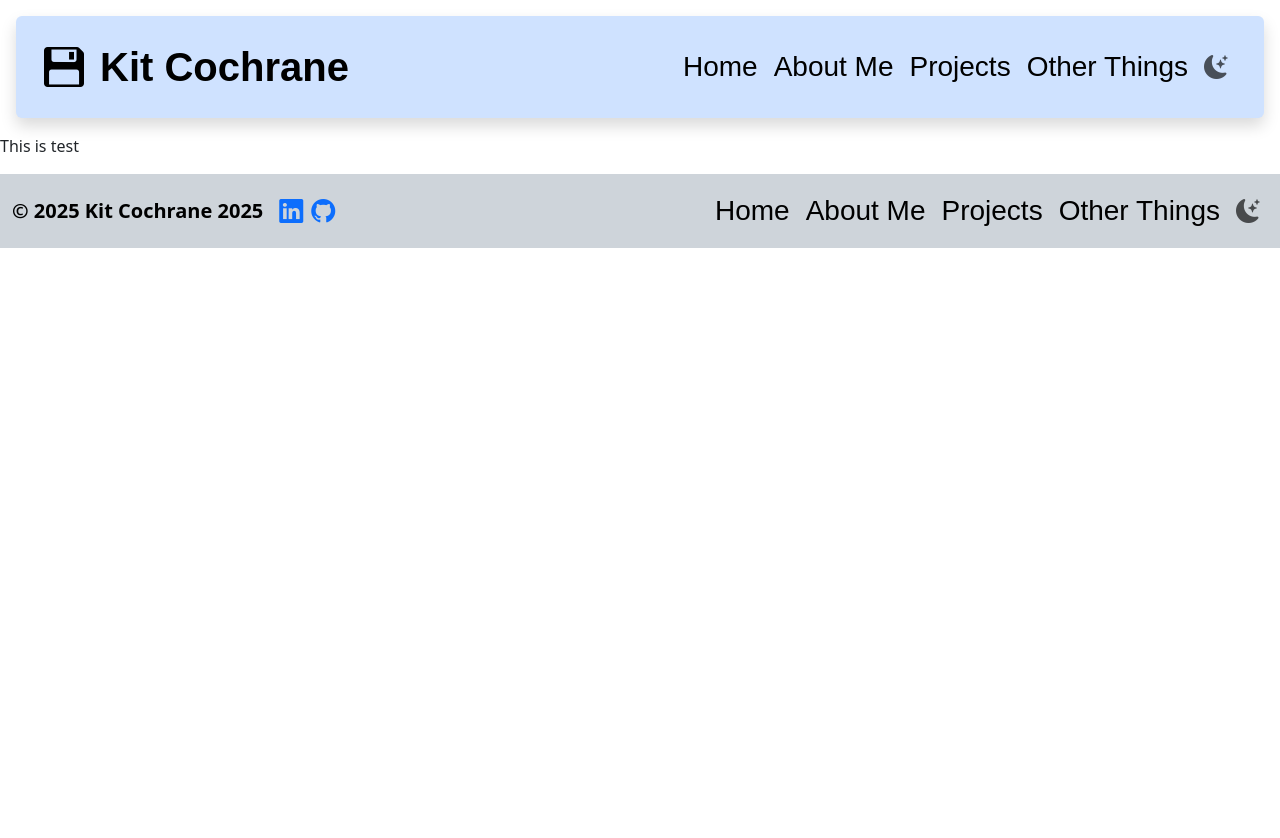
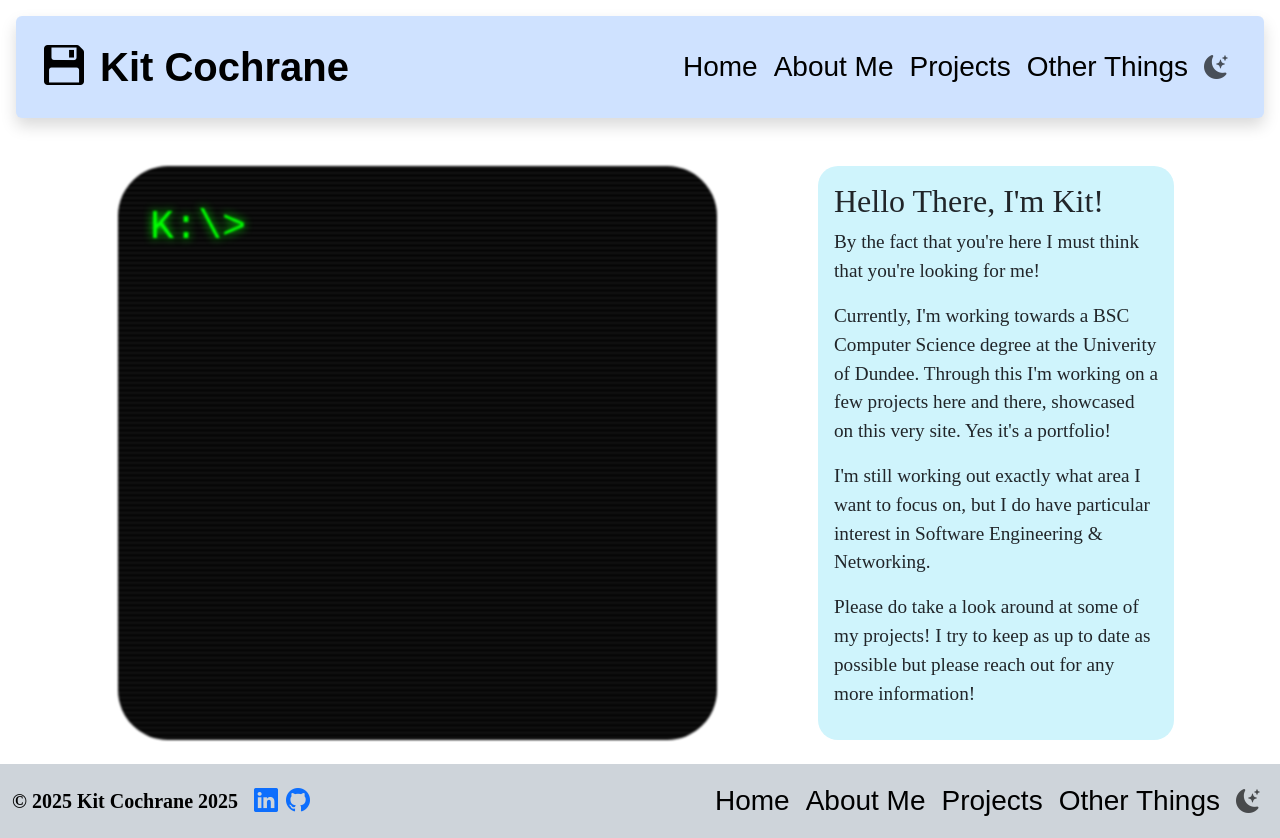
Before and after one commit to dev-kit77/Portfolio, a plain HTML site: page index.html in a window 1280 px wide. Before the commit the page ends 800 px from the top, so only its background shows below. Drawn offline with nearby package versions, Linux system fonts and the light colour scheme; a web font is replaced by a local one.

Commit message:
Implemented Basic Home Page

```diff
--- /dev/null
+++ b/animations.js
@@ -0,0 +1,16 @@
+import { typer, blink,remover } from './javasc/typing.js'
+export { headline }
+
+async function headline(element) {
+	element.innerText = 'K:\\>';
+
+	await blink(element, 50);
+
+	await typer(element, 'welcome to my site!');
+
+	await blink(element, 250)
+
+	await remover(element, 19)
+
+	headline(element)
+}
--- a/index.html
+++ b/index.html
@@ -28,7 +28,38 @@
 		<header id="header" class="sticky-top"></header>
 
 		<main>
-			<p>This is test</p>
+			<div class="container">
+				<div class="row m-4 g-4">
+					<div class="col-12 col-md-7 order-1">
+						<div class="crt" style="width: 100%; height: 100%;">
+							<div class="imageContainer fs-1" id="headline"></div>
+						</div>
+					</div>
+
+					<div class="col-md-1 order-2"></div>
+
+					<div class="p-3 col-12 col-md-4 order-3 bg-info-subtle round">
+							<h2>Hello There, I'm Kit!</h2>
+
+							<p>
+								By the fact that you're here I must think that you're looking for me!
+							</p>
+
+							<p>
+								Currently, I'm working towards a BSC Computer Science degree at the Univerity of Dundee.
+								Through this I'm working on a few projects here and there, showcased on this very site. Yes it's a portfolio!
+							</p>
+
+							<p>
+								I'm still working out exactly what area I want to focus on, but I do have particular interest in Software Engineering & Networking.
+							</p>
+
+							<p>
+								Please do take a look around at some of my projects! I try to keep as up to date as possible but please reach out for any more information!
+							</p>
+					</div>
+				</div>
+			</div>
 		</main>
 
 		<footer id="footer"></footer>
--- a/main.js
+++ b/main.js
@@ -1,5 +1,6 @@
-//import dark mode set
+//import modules
 import { setLights } from './javasc/darkToggle.js'
+import { headline } from './animations.js'
 
 //point of entry
 $(function () {
@@ -31,4 +32,7 @@ function main() {
 	else {
 		setLights(true)
 	}
+
+	//call animation functions
+	headline(document.getElementById('headline'))
 }
--- a/style.css
+++ b/style.css
@@ -1,8 +1,22 @@
 @import url('https://fonts.googleapis.com/css2?family=Bytesized&family=Jersey+10&family=Workbench&display=swap');
+
+body {
+	font-family: "Jersey 10", sarif;
+	font-size: larger;
+}
+
+:is(h1, h2, h3, h4, h5, h6) {
+	font-family: "Bytesized", sarif;
+	font-size: xx-large;
+}
 
 header {
 	margin: 1rem;
 	top: 1rem !important;
+}
+
+.round {
+	border-radius: 20px;
 }
 
 .bi {
@@ -13,6 +27,22 @@ header {
 	font-size: 2.5rem;
 }
 
+/*class to mimic a crt screen effect*/
+.crt {
+	/*Set Background*/
+	background-color: #171717;
+	background-image: url(img/scanlines.png);
+
+	/*Theming*/
+	border-radius: 50px;
+	color: #00ff00;
+	font-family: "Workbench", monospace;
+	text-shadow: 0 0 10px #00ff00;
+	filter: blur(1px);
+	padding: 2rem;
+}
+
+/*fonts*/
 .workbench-IBM {
 	font-family: "Workbench", sans-serif;
 	font-optical-sizing: auto;
```
Also changed, not shown: img/scanlines.png (added).
